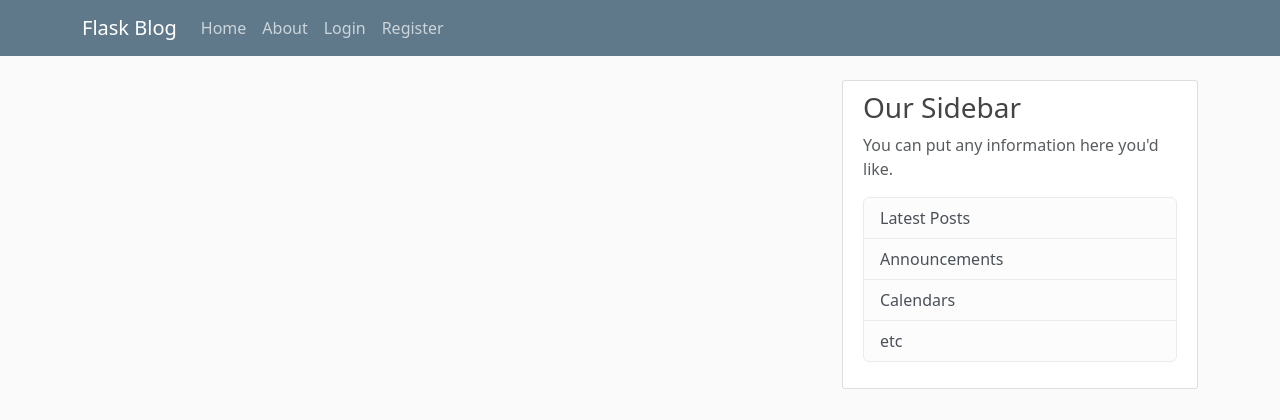
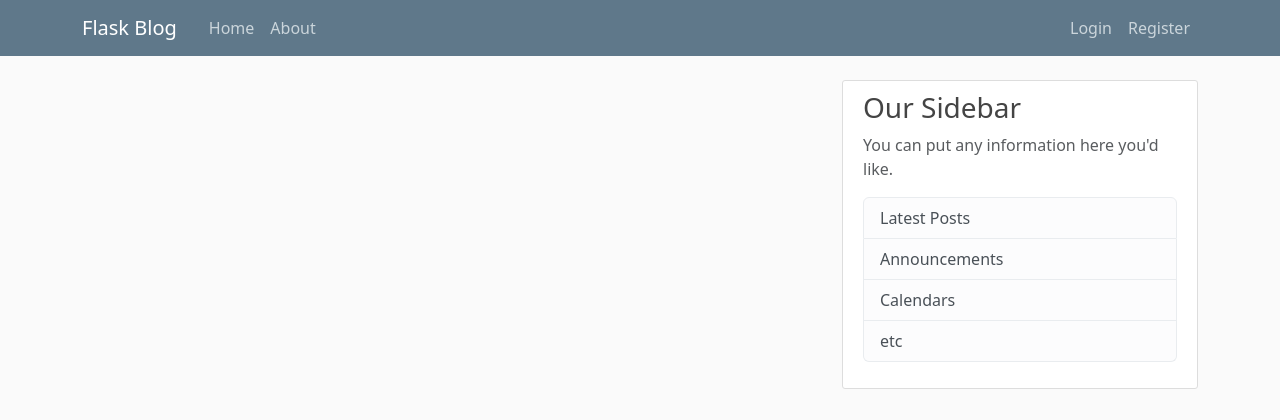
Before and after one commit to SebastianHpe/flask_blog, a Flask app: page / in a window 1280 px wide. Shown: the top 420 px of the page. Run offline with Flask 3, Linux system fonts and the light colour scheme.

Commit message:
style: Fix navbar item alignment

```diff
--- a/app/templates/layout.html
+++ b/app/templates/layout.html
@@ -17,17 +17,19 @@
     <header class="site-header">
         <nav class="navbar navbar-expand-md navbar-dark bg-steel fixed-top">
             <div class="container">
-                <a class="navbar-brand mr-4" href="/">Flask Blog</a>
-                <button class="navbar-toggler" type="button" data-toggle="collapse" data-target="#navbarToggle" aria-controls="navbarToggle" aria-expanded="false" aria-label="Toggle navigation">
+                <a class="navbar-brand me-4" href="/">Flask Blog</a>
+                <button class="navbar-toggler" type="button" data-bs-toggle="collapse"
+                        data-bs-target="#navbarToggle" aria-controls="navbarToggle"
+                        aria-expanded="false" aria-label="Toggle navigation">
                     <span class="navbar-toggler-icon"></span>
                 </button>
                 <div class="collapse navbar-collapse" id="navbarToggle">
-                    <div class="navbar-nav mr-auto">
+                    <div class="navbar-nav me-auto">
                         <a class="nav-item nav-link" href="{{ url_for('main.home') }}">Home</a>
                         <a class="nav-item nav-link" href="{{ url_for('main.about') }}">About</a>
                     </div>
                     <!-- Navbar Right Side -->
-                    <div class="navbar-nav">
+                    <div class="navbar-nav ms-auto">
                         {% if current_user.is_authenticated %}
                             <a class="nav-item nav-link" href="{{ url_for('main.logout') }}">Logout</a>
                         {% else %}
```
